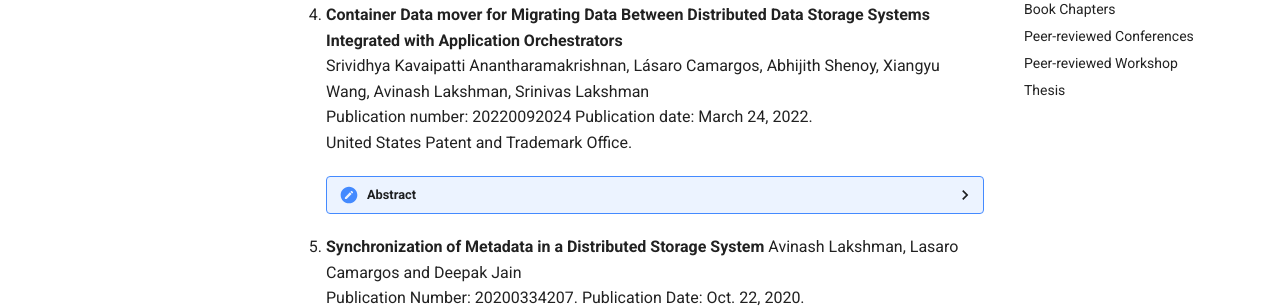
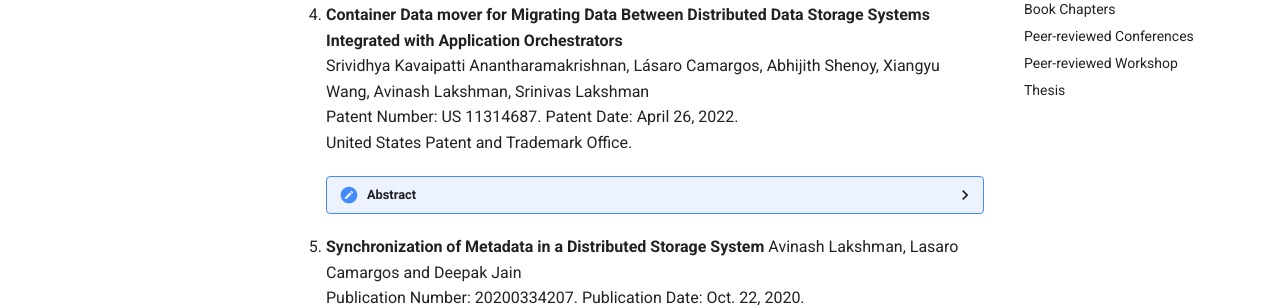
Before and after one commit to lasarojc/lasarojc.github.io, an MkDocs documentation site: the page built from docs/publications/index.md, in a window 1280 px wide and 900 px high, scrolled down 986 px. Shown: the part 153-461 px from the top of the window. Built offline with MkDocs 1.6.1 and Material for MkDocs 9.7.7, drawn with Linux system fonts in a browser that asks for light colours.

Commit message:
cdm patent

```diff
--- a/docs/publications/index.md
+++ b/docs/publications/index.md
@@ -33,7 +33,7 @@ In the mean time, if you need more information, please visit [Research Gate](htt
 
 1. **Container Data mover for Migrating Data Between Distributed Data Storage Systems Integrated with Application Orchestrators**
     Srividhya Kavaipatti Anantharamakrishnan, Lásaro Camargos, Abhijith Shenoy, Xiangyu Wang, Avinash Lakshman, Srinivas Lakshman
-    Publication number: 20220092024 Publication date: March 24, 2022.
+    Patent Number: US 11314687.    Patent Date: April 26, 2022.
     United States Patent and Trademark Office.
 
     ??? "Abstract"
```
